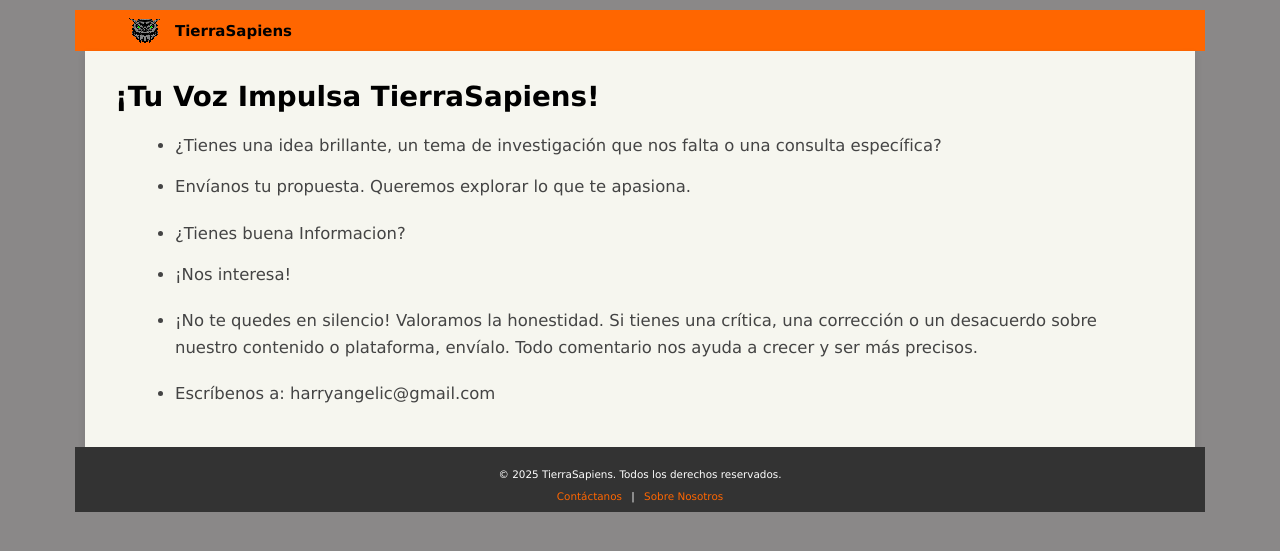
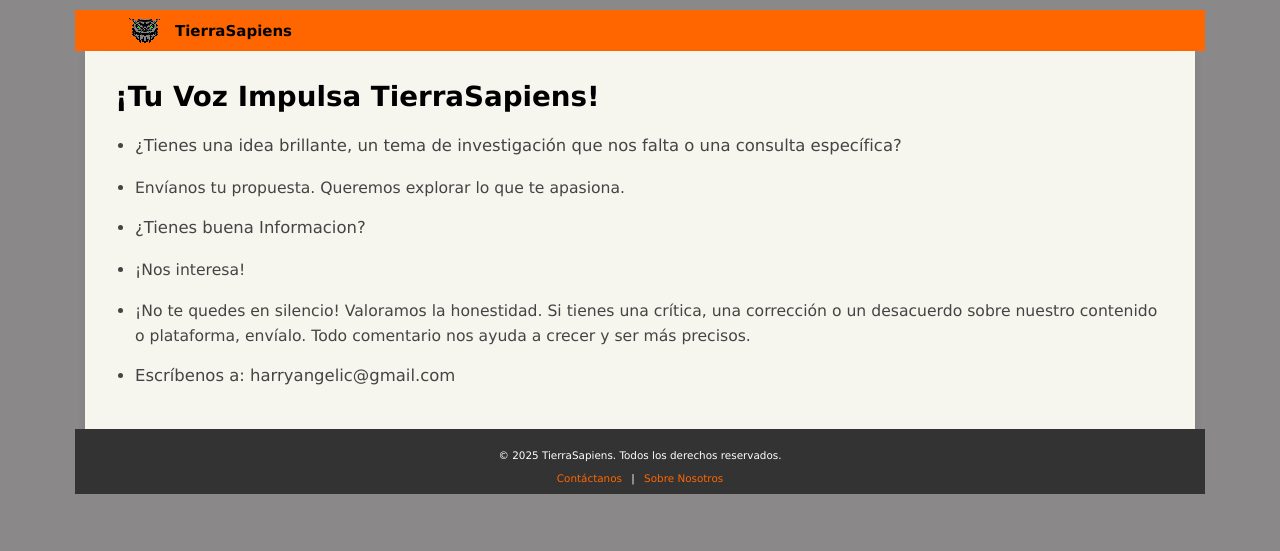
Before and after one commit to TierraSapiens/RealidadAlterna, a Jekyll site: the page built from contactanos.md, in a window 1280 px wide. Shown: the top 551 px of the page. Built offline with Jekyll 4.4.1, drawn with Linux system fonts in a browser that asks for light colours.

Commit message:
MODIFICAR

```diff
--- a/assets/css/style.css
+++ b/assets/css/style.css
@@ -434,7 +434,6 @@ main p a {
 
 /*==========================================================================
    4. ESTILOS DE LA PÁGINA "SOBRE NOSOTROS"
-   (Afectan SOLAMENTE a los elementos dentro de .sobre-nosotros-page)
 ==========================================================================*/
 /*Estilos Gles. de la Página "Sobre Nosotros"*/
 .sobre-nosotros-page {
--- a/contactanos.md
+++ b/contactanos.md
@@ -6,12 +6,12 @@ clase_pagina: contactanos-page
 
 # ¡Tu Voz Impulsa TierraSapiens!
 
->* ¿Tienes una idea brillante, un tema de investigación que nos falta o una consulta específica?
->* Envíanos tu propuesta. Queremos explorar lo que te apasiona.
+* ¿Tienes una idea brillante, un tema de investigación que nos falta o una consulta específica?
+* Envíanos tu propuesta. Queremos explorar lo que te apasiona.
 
->* ¿Tienes buena Informacion?
->* ¡Nos interesa!
+* ¿Tienes buena Informacion?
+* ¡Nos interesa!
 
->* ¡No te quedes en silencio! Valoramos la honestidad. Si tienes una crítica, una corrección o un desacuerdo sobre nuestro contenido o plataforma, envíalo. Todo comentario nos ayuda a crecer y ser más precisos.
+* ¡No te quedes en silencio! Valoramos la honestidad. Si tienes una crítica, una corrección o un desacuerdo sobre nuestro contenido o plataforma, envíalo. Todo comentario nos ayuda a crecer y ser más precisos.
 
->* Escríbenos a: harryangelic@gmail.com
+* Escríbenos a: harryangelic@gmail.com
```
